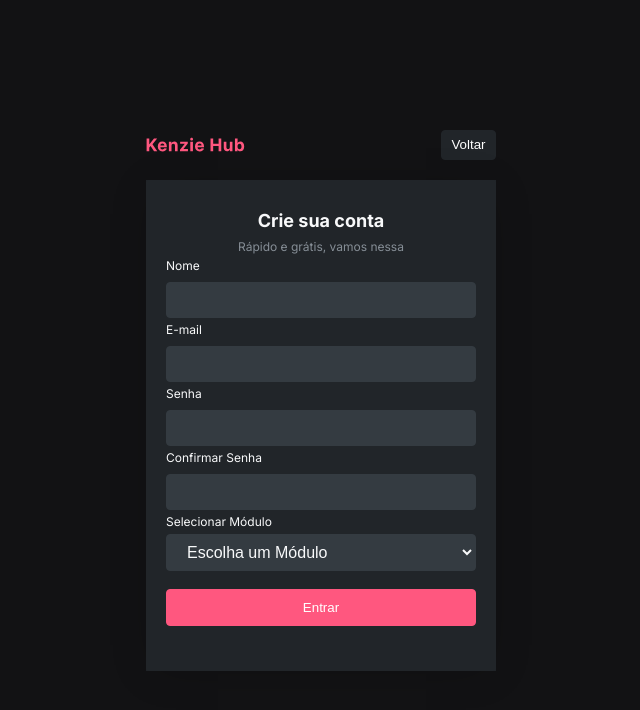
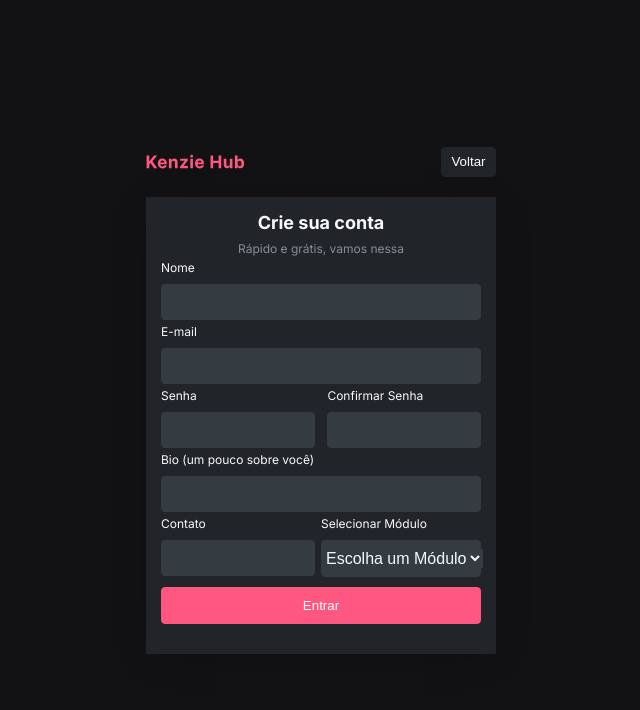
Before and after one commit to Kenzie-Academy-Brasil-Developers/react-entrega-s2-kenzie-hub-arturcomoli, a React (Create React App) app: page /register in a window 1280 px wide. Shown: the top 710 px of the page, without its empty margins (319-959 px from the left). Built offline with nearby package versions, Linux system fonts and the light colour scheme.

Commit message:
bio and contact fields added & refactored components so this could happen

```diff
--- a/src/components/Form/styles.js
+++ b/src/components/Form/styles.js
@@ -6,7 +6,7 @@
   flex-direction: column;
   justify-content: center;
   align-items: center;
-  padding: 20px 15px;
+  padding: 15px 15px;
   border-radius: 3px;
   box-shadow: var(--shadow);
 
@@ -32,7 +32,7 @@
   }
 
   @media screen and (min-width: 768px) {
-    padding: 30px 20px;
+    /* padding: 30px 20px; */
     h1 {
       font-size: 18px;
     }
--- a/src/components/Input/index.jsx
+++ b/src/components/Input/index.jsx
@@ -5,11 +5,11 @@
   ErrorsContainer,
 } from "./styles";
 
-const Input = ({ label, error, name, register, ...rest }) => {
+const Input = ({ pword, label, error, name, register, ...rest }) => {
   return (
-    <Container>
+    <Container pword={pword}>
       <label>{label}</label>
-      <InputContainer errored={!!error}>
+      <InputContainer errored={!!error} pword={pword}>
         <input {...rest} name={name} {...register(name)} />
       </InputContainer>
       <ErrorsContainer>
--- a/src/components/Input/styles.js
+++ b/src/components/Input/styles.js
@@ -3,7 +3,7 @@
 
 export const Container = styled.div`
   text-align: left;
-  width: 100%;
+  width: ${(props) => (props.pword ? "48%" : "100%")};
 `;
 
 export const InputContainer = styled.div`
@@ -37,7 +37,9 @@
 
   input {
     align-items: center;
+    /* flex: ${(props) => (!props.pword ? "1" : "0")}; */
     flex: 1;
+    width: ${(props) => props.pword && "100%"};
   }
 `;
 
--- a/src/components/Select/styles.js
+++ b/src/components/Select/styles.js
@@ -3,7 +3,7 @@
 
 export const Container = styled.div`
   text-align: left;
-  width: 100%;
+  width: 50%;
 
   label {
     margin-bottom: 18px;
@@ -11,10 +11,10 @@
 `;
 
 export const InputContainer = styled.div`
-  margin: 4px 0 8px 0;
+  margin: 8px 0 0px 0;
   display: flex;
   border-radius: 4px;
-  padding: 8px 0 8px 16px;
+  padding: 8px 0 8px 0px;
   background-color: ${grey2};
   width: 100%;
   border: 1px solid ${grey2};
@@ -42,6 +42,7 @@
     align-items: center;
     flex: 1;
     overflow: scroll;
+    font-size: 12px;
   }
 `;
 
--- a/src/pages/Register/index.jsx
+++ b/src/pages/Register/index.jsx
@@ -3,6 +3,7 @@
 import Select from "../../components/Select";
 import Form from "../../components/Form";
 import BackgroundSection from "../../components/BackgroundSection";
+import { PasswordContainer } from "./styles";
 import Container from "../../components/Container";
 import Button from "../../components/Button";
 import { primaryNegative, primary } from "../../styles/global";
@@ -20,11 +21,13 @@
     password: yup
       .string()
       .required("Campo obrigatório")
-      .min([6], "Sua senha deve ter no mínimo 6 caracteres"),
+      .min([6], "Mínimo de 6 caracteres"),
     password_confirm: yup
       .string()
       .required("Campo obrigatório")
       .oneOf([yup.ref("password")], "Validação incorreta"),
+    contact: yup.string().required("Campo obrigatório"),
+    bio: yup.string().required("Campo obrigatório"),
     course_module: yup.string().required("Campo obrigatório"),
     // .validate((value) => value !== ""),
   });
@@ -54,6 +57,7 @@
         <Form onSubmit={handleSubmit(handleRegister)}>
           <h1>Crie sua conta</h1>
           <span>Rápido e grátis, vamos nessa</span>
+
           <Input
             label="Nome"
             name="name"
@@ -66,7 +70,10 @@
             register={register}
             error={errors.email?.message}
           />
+
+          <PasswordContainer>
             <Input
+              pword
               type="password"
               label="Senha"
               name="password"
@@ -74,18 +81,37 @@
               error={errors.password?.message}
             />
             <Input
+              pword
               type="password"
               label="Confirmar Senha"
               name="password_confirm"
               register={register}
               error={errors.password_confirm?.message}
             />
+          </PasswordContainer>
+          <Input
+            label="Bio (um pouco sobre você)"
+            name="bio"
+            register={register}
+            error={errors.bio?.message}
+          />
+
+          <PasswordContainer>
+            <Input
+              pword
+              label="Contato"
+              name="contact"
+              register={register}
+              error={errors.contact?.message}
+            />
+
             <Select
               label="Selecionar Módulo"
               name="course_module"
               register={register}
               error={errors.course_module?.message}
             />
+          </PasswordContainer>
           {Object.keys(errors).length !== 0 ? (
             <Button children="Entrar" bgColor={primaryNegative} type="submit" />
           ) : (
--- /dev/null
+++ b/src/pages/Register/styles.js
@@ -0,0 +1,8 @@
+import styled from "styled-components";
+
+export const PasswordContainer = styled.div`
+  display: flex;
+  justify-content: space-between;
+  align-items: center;
+  width: 100%;
+`;
```
Also changed, not shown: src/services/api.js (+7 -0 lines). Lines whose indentation alone changed are shown as unchanged.
